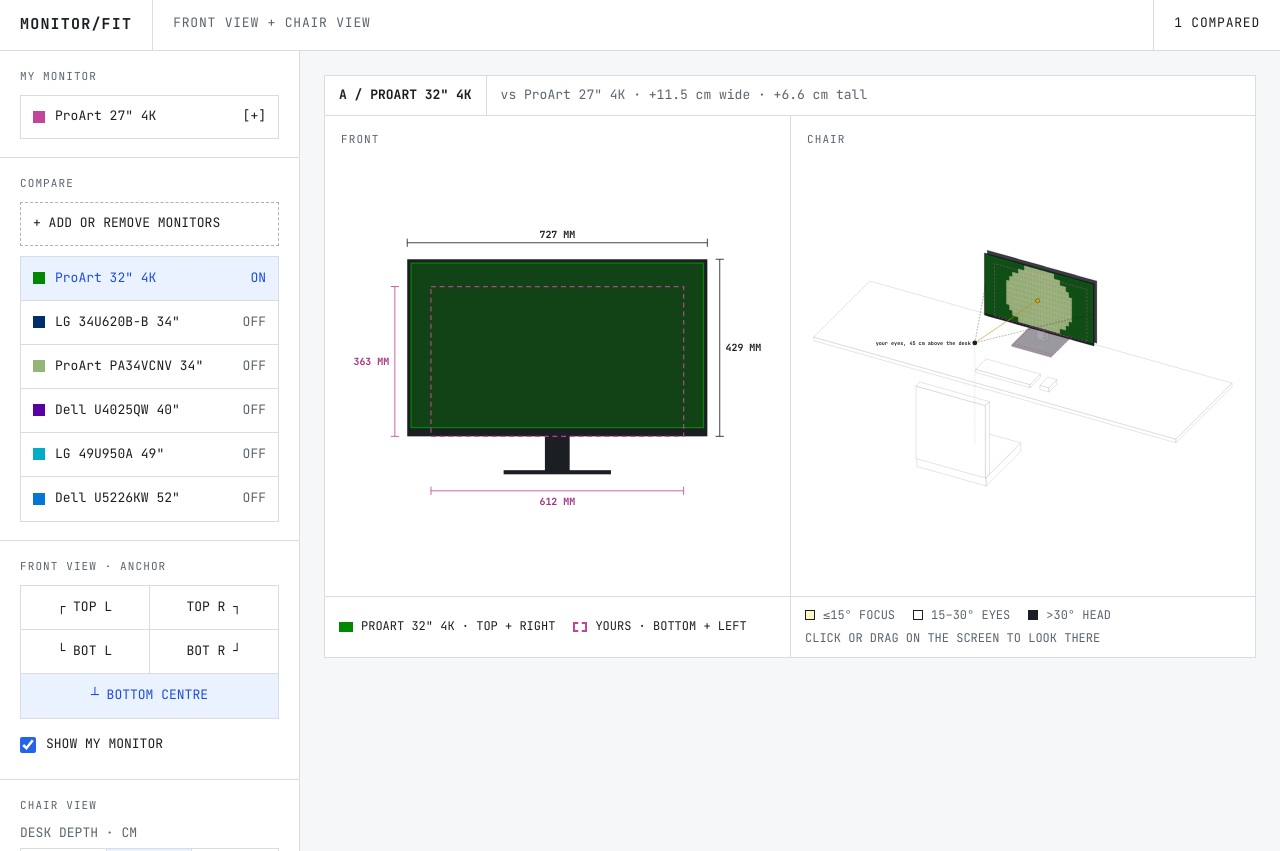
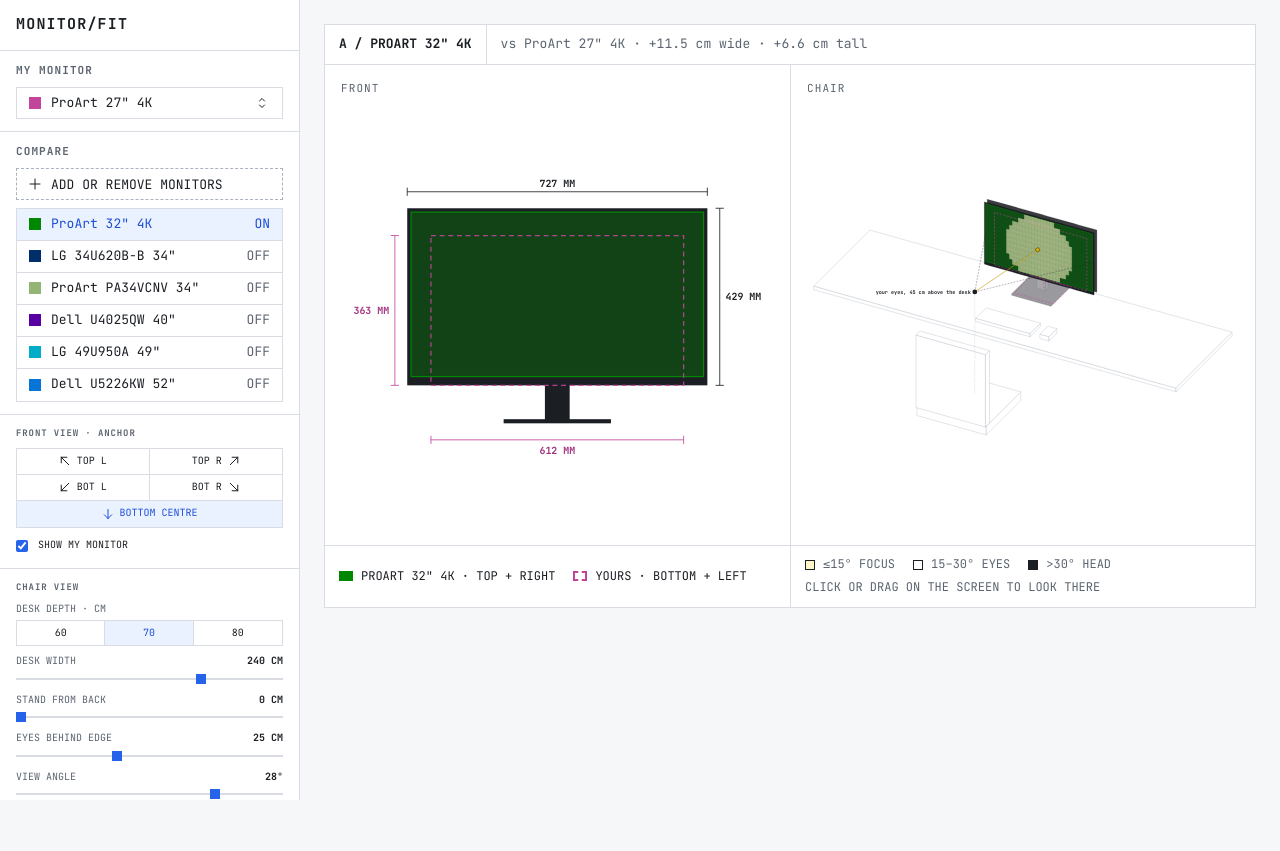
Before and after one commit to f-ricci/monitorfit, a plain HTML site: page monitor-fit.html in a window 1280 px wide. After the commit the page ends 800 px from the top, so only its background shows below. Drawn offline with Linux system fonts and the light colour scheme.

Commit message:
Compact sidebar with Heroicons, brand moved into the sidebar
- Drop the top bar; MONITOR/FIT heads the sidebar
- Smaller controls, 10 px front and chair view sections, bold section
  headings, thin square-thumb sliders
- Heroicons for the pickers, anchors, gaze reset, search and card marks

Co-Authored-By: Claude Opus 5.5 <noreply@anthropic.com>

```diff
--- a/monitor-fit.html
+++ b/monitor-fit.html
@@ -14,49 +14,59 @@ body{margin:0;background:var(--bg);color:var(--ink);font:13px/1.45 "JetBrains Mo
 button,input{font:inherit;color:inherit}
 button{border-radius:0}
 main{margin:0;padding:0}
-input[type=range]{width:100%;margin:0;accent-color:var(--accent)}
+input[type=range]{-webkit-appearance:none;appearance:none;width:100%;height:12px;margin:0;background:transparent;cursor:pointer}
+input[type=range]::-webkit-slider-runnable-track{height:2px;background:var(--line)}
+input[type=range]::-webkit-slider-thumb{-webkit-appearance:none;width:10px;height:10px;margin-top:-4px;background:var(--accent);border:0}
+input[type=range]::-moz-range-track{height:2px;background:var(--line)}
+input[type=range]::-moz-range-progress{height:2px;background:var(--accent)}
+input[type=range]::-moz-range-thumb{width:10px;height:10px;background:var(--accent);border:0;border-radius:0}
 input[type=checkbox]{accent-color:var(--accent);width:16px;height:16px;margin:0}
+.blk.sm input[type=checkbox]{width:12px;height:12px}
 svg{display:block;width:100%;height:auto}
 svg.iso polygon.q{cursor:crosshair}
 /* top bar */
-.top{display:flex;flex-wrap:wrap;align-items:stretch;background:var(--card);border-bottom:1px solid var(--line)}
-.top>div{padding:14px 20px;letter-spacing:.06em}
-.top .brand{font-weight:700;font-size:15px;letter-spacing:.08em;border-right:1px solid var(--line)}
-.top .crumb{color:var(--mute);flex:1 1 200px}
-.top .count{border-left:1px solid var(--line)}
+.brand{padding:14px 16px;font-weight:700;font-size:15px;letter-spacing:.08em;border-bottom:1px solid var(--line)}
 /* layout */
 .layout{display:grid;grid-template-columns:300px minmax(0,1fr);align-items:start}
 .content{padding:24px;min-width:0}
 .side{background:var(--card);border-right:1px solid var(--line);position:sticky;top:0;height:100vh;overflow:auto}
-.blk{padding:18px 20px;border-bottom:1px solid var(--line);display:flex;flex-direction:column;gap:10px}
+.blk{padding:12px 16px;border-bottom:1px solid var(--line);display:flex;flex-direction:column;gap:8px}
+.blk.sm{font-size:10px;gap:8px}
+.blk.sm .lbl{font-size:9px}
 .blk:last-child{border-bottom:0}
-.lbl{font-size:11px;letter-spacing:.1em;color:var(--mute);text-transform:uppercase}
-.field{display:flex;align-items:center;gap:10px;min-height:44px;padding:0 12px;border:1px solid var(--line);background:var(--card);text-align:left;cursor:pointer;width:100%}
+.lbl{font-size:11px;letter-spacing:.1em;color:var(--mute);text-transform:uppercase;font-weight:700}
+.field{display:flex;align-items:center;gap:10px;min-height:32px;line-height:1;padding:0 12px;border:1px solid var(--line);background:var(--card);text-align:left;cursor:pointer;width:100%}
 .field .nm{flex:1 1 auto}
-.field.dashed{border-style:dashed;border-color:var(--shelfline)}
+.field.dashed{border-style:dashed;border-color:var(--shelfline);gap:8px}
+.field.dashed .hi{margin-left:-2px}
+.field .tx{padding-top:1px}
 .sw{width:12px;height:12px;flex:none}
 .list{display:flex;flex-direction:column;border:1px solid var(--line)}
 .list:empty{display:none}
-.list button{display:flex;align-items:center;gap:10px;min-height:44px;padding:0 12px;border:0;border-bottom:1px solid var(--line);background:var(--card);text-align:left;cursor:pointer}
+.list button{display:flex;align-items:center;gap:10px;min-height:32px;padding:0 12px;border:0;border-bottom:1px solid var(--line);background:var(--card);text-align:left;cursor:pointer}
 .list button:last-child{border-bottom:0}
 .list button .nm{flex:1 1 auto}
 .list button .st{color:var(--mute)}
 .list button[aria-pressed=true]{background:var(--sel-bg);color:var(--sel-ink)}
 .list button[aria-pressed=true] .st{color:var(--sel-ink)}
 .anchors{display:grid;grid-template-columns:repeat(2,minmax(0,1fr));border:1px solid var(--line)}
-.anchors button{min-height:44px;border:0;border-bottom:1px solid var(--line);background:var(--card);cursor:pointer}
+.anchors button{min-height:26px;border:0;border-bottom:1px solid var(--line);background:var(--card);cursor:pointer;display:flex;align-items:center;justify-content:center;gap:6px}
 .anchors button:nth-child(odd):not([data-p=bc]){border-right:1px solid var(--line)}
 .anchors [data-p=bc]{grid-column:1/-1;border-bottom:0}
 .anchors button[aria-pressed=true],.seg button[aria-pressed=true]{background:var(--sel-bg);color:var(--sel-ink)}
 .seg{display:grid;grid-template-columns:repeat(3,minmax(0,1fr));border:1px solid var(--line)}
-.seg button{min-height:40px;border:0;border-right:1px solid var(--line);background:var(--card);cursor:pointer}
+.seg button{min-height:24px;border:0;border-right:1px solid var(--line);background:var(--card);cursor:pointer}
 .seg button:last-child{border-right:0}
-.fld{display:flex;flex-direction:column;gap:6px}
+.fld{display:flex;flex-direction:column;gap:4px}
 .fl{display:flex;justify-content:space-between;color:var(--mute);text-transform:uppercase}
 .fl b{color:var(--ink);font-weight:700}
 .fl.sm{font-size:11px;letter-spacing:.06em}
-label.ck{display:flex;align-items:center;gap:10px;min-height:32px;cursor:pointer;text-transform:uppercase}
-.plain{min-height:44px;border:1px solid var(--line);background:var(--card);cursor:pointer;text-transform:uppercase}
+label.ck{display:flex;align-items:center;gap:10px;min-height:20px;cursor:pointer;text-transform:uppercase}
+.plain{min-height:26px;border:1px solid var(--line);background:var(--card);cursor:pointer;text-transform:uppercase;display:flex;align-items:center;justify-content:center;gap:6px}
+svg.hi{flex:none;display:block}
+svg.hi[width="12"]{width:12px;height:12px}
+svg.hi[width="16"]{width:16px;height:16px}
+svg.hi[width="18"]{width:18px;height:18px}
 /* panels */
 .panel{border:1px solid var(--line);background:var(--card)}
 .panel+.panel{margin-top:24px}
@@ -118,37 +128,33 @@ label.ck{display:flex;align-items:center;gap:10px;min-height:32px;cursor:pointer
 </head>
 <body>
 <main>
-<header class="top">
-  <div class="brand">MONITOR/FIT</div>
-  <div class="crumb">FRONT VIEW + CHAIR VIEW</div>
-  <div class="count" id="cnt"></div>
-</header>
 <div class="layout">
 <aside class="side">
+  <div class="brand">MONITOR/FIT</div>
   <section class="blk">
     <div class="lbl">My monitor</div>
-    <button type="button" class="field" id="mineBtn" aria-haspopup="dialog"><span class="sw"></span><span class="nm"></span><span aria-hidden="true">[+]</span></button>
+    <button type="button" class="field" id="mineBtn" aria-haspopup="dialog"><span class="sw"></span><span class="nm"></span><svg class="hi" width="16" height="16" viewBox="0 0 24 24" fill="none" stroke="currentColor" stroke-width="1.5" stroke-linecap="round" stroke-linejoin="round" aria-hidden="true"><path d="M8.25 15 12 18.75 15.75 15m-7.5-6L12 5.25 15.75 9"></path></svg></button>
   </section>
 
   <section class="blk">
     <div class="lbl">Compare</div>
-    <button type="button" class="field dashed" id="cmpBtn" aria-haspopup="dialog">+ ADD OR REMOVE MONITORS</button>
+    <button type="button" class="field dashed" id="cmpBtn" aria-haspopup="dialog"><svg class="hi" width="16" height="16" viewBox="0 0 24 24" fill="none" stroke="currentColor" stroke-width="1.5" stroke-linecap="round" stroke-linejoin="round" aria-hidden="true"><path d="M12 4.5v15m7.5-7.5h-15"></path></svg><span class="tx">ADD OR REMOVE MONITORS</span></button>
     <div class="list" id="picks"></div>
   </section>
 
-  <section class="blk">
+  <section class="blk sm">
     <div class="lbl">Front view · anchor</div>
     <div class="anchors" id="pos">
-      <button type="button" data-p="tl" aria-pressed="false" aria-label="Top left">┌ TOP L</button>
-      <button type="button" data-p="tr" aria-pressed="false" aria-label="Top right">TOP R ┐</button>
-      <button type="button" data-p="bl" aria-pressed="false" aria-label="Bottom left">└ BOT L</button>
-      <button type="button" data-p="br" aria-pressed="false" aria-label="Bottom right">BOT R ┘</button>
-      <button type="button" data-p="bc" aria-pressed="true" aria-label="Bottom centre">┴ BOTTOM CENTRE</button>
+      <button type="button" data-p="tl" aria-pressed="false" aria-label="Top left"><svg class="hi" width="12" height="12" viewBox="0 0 24 24" fill="none" stroke="currentColor" stroke-width="2" stroke-linecap="round" stroke-linejoin="round" aria-hidden="true"><path d="m19.5 19.5-15-15m0 0v11.25m0-11.25h11.25"></path></svg>TOP L</button>
+      <button type="button" data-p="tr" aria-pressed="false" aria-label="Top right">TOP R<svg class="hi" width="12" height="12" viewBox="0 0 24 24" fill="none" stroke="currentColor" stroke-width="2" stroke-linecap="round" stroke-linejoin="round" aria-hidden="true"><path d="m4.5 19.5 15-15m0 0H8.25m11.25 0v11.25"></path></svg></button>
+      <button type="button" data-p="bl" aria-pressed="false" aria-label="Bottom left"><svg class="hi" width="12" height="12" viewBox="0 0 24 24" fill="none" stroke="currentColor" stroke-width="2" stroke-linecap="round" stroke-linejoin="round" aria-hidden="true"><path d="m19.5 4.5-15 15m0 0V8.25m0 11.25h11.25"></path></svg>BOT L</button>
+      <button type="button" data-p="br" aria-pressed="false" aria-label="Bottom right">BOT R<svg class="hi" width="12" height="12" viewBox="0 0 24 24" fill="none" stroke="currentColor" stroke-width="2" stroke-linecap="round" stroke-linejoin="round" aria-hidden="true"><path d="m4.5 4.5 15 15m0 0V8.25m0 11.25H8.25"></path></svg></button>
+      <button type="button" data-p="bc" aria-pressed="true" aria-label="Bottom centre"><svg class="hi" width="12" height="12" viewBox="0 0 24 24" fill="none" stroke="currentColor" stroke-width="2" stroke-linecap="round" stroke-linejoin="round" aria-hidden="true"><path d="M19.5 13.5 12 21m0 0-7.5-7.5M12 21V3"></path></svg>BOTTOM CENTRE</button>
     </div>
     <label class="ck"><input type="checkbox" id="ghost" checked> Show my monitor</label>
   </section>
 
-  <section class="blk">
+  <section class="blk sm">
     <div class="lbl">Chair view</div>
     <div class="fld"><span class="fl">Desk depth · cm</span>
       <div class="seg" id="depth">
@@ -166,7 +172,7 @@ label.ck{display:flex;align-items:center;gap:10px;min-height:32px;cursor:pointer
       <label class="fl sm" for="gy">Left / right</label><input type="range" id="gy" min="-70" max="70" step="1" value="0">
       <label class="fl sm" for="gp">Up / down</label><input type="range" id="gp" min="-45" max="25" step="1" value="0">
     </div>
-    <button type="button" class="plain" id="gc">↺ Gaze back to centre</button>
+    <button type="button" class="plain" id="gc"><svg class="hi" width="12" height="12" viewBox="0 0 24 24" fill="none" stroke="currentColor" stroke-width="2" stroke-linecap="round" stroke-linejoin="round" aria-hidden="true"><path d="M16.023 9.348h4.992v-.001M2.985 19.644v-4.992m0 0h4.992m-4.993 0 3.181 3.183a8.25 8.25 0 0 0 13.803-3.7M4.031 9.865a8.25 8.25 0 0 1 13.803-3.7l3.181 3.182m0-4.991v4.99"></path></svg>Gaze back to centre</button>
   </section>
 </aside>
 <div class="content">
@@ -187,7 +193,7 @@ label.ck{display:flex;align-items:center;gap:10px;min-height:32px;cursor:pointer
   <div class="dlg">
     <div class="dhead">
       <div class="dt">MY MONITOR</div>
-      <label class="dsearch"><svg width="16" height="16" viewBox="0 0 16 16" style="width:16px;flex:none" aria-hidden="true"><circle cx="7" cy="7" r="5" fill="none" stroke="currentColor" stroke-width="1.5"></circle><path d="M11 11 L15 15" stroke="currentColor" stroke-width="1.5"></path></svg><input type="search" id="pq" placeholder="Search monitors, sizes, resolutions" aria-label="Search monitors" autocomplete="off"><span class="kbd">ESC</span></label>
+      <label class="dsearch"><svg class="hi" width="18" height="18" viewBox="0 0 24 24" fill="none" stroke="currentColor" stroke-width="1.5" stroke-linecap="round" stroke-linejoin="round" aria-hidden="true"><path d="m21 21-5.197-5.197m0 0A7.5 7.5 0 1 0 5.196 5.196a7.5 7.5 0 0 0 10.607 10.607Z"></path></svg><input type="search" id="pq" placeholder="Search monitors, sizes, resolutions" aria-label="Search monitors" autocomplete="off"><span class="kbd">ESC</span></label>
     </div>
     <div class="dfilter" id="pfilter"></div>
     <div class="grid" id="pgrid"></div>
@@ -201,7 +207,7 @@ label.ck{display:flex;align-items:center;gap:10px;min-height:32px;cursor:pointer
   <div class="dlg">
     <div class="dhead">
       <div class="dt">COMPARE</div>
-      <label class="dsearch"><svg width="16" height="16" viewBox="0 0 16 16" style="width:16px;flex:none" aria-hidden="true"><circle cx="7" cy="7" r="5" fill="none" stroke="currentColor" stroke-width="1.5"></circle><path d="M11 11 L15 15" stroke="currentColor" stroke-width="1.5"></path></svg><input type="search" id="cq" placeholder="Search monitors, sizes, resolutions" aria-label="Search monitors" autocomplete="off"><span class="kbd">ESC</span></label>
+      <label class="dsearch"><svg class="hi" width="18" height="18" viewBox="0 0 24 24" fill="none" stroke="currentColor" stroke-width="1.5" stroke-linecap="round" stroke-linejoin="round" aria-hidden="true"><path d="m21 21-5.197-5.197m0 0A7.5 7.5 0 1 0 5.196 5.196a7.5 7.5 0 0 0 10.607 10.607Z"></path></svg><input type="search" id="cq" placeholder="Search monitors, sizes, resolutions" aria-label="Search monitors" autocomplete="off"><span class="kbd">ESC</span></label>
       <div class="dcount" id="ccount"></div>
     </div>
     <div class="dfilter" id="cfilter"></div>
@@ -317,7 +323,6 @@ function renderPicks(){
     b.onclick=function(){st.show=on?st.show.filter(function(id){return id!==m.id}):st.show.concat(m.id);renderPicks();draw()};
     picks.appendChild(b);
   });
-  document.getElementById("cnt").textContent=st.show.length+" COMPARED";
   renderPanels();
 }
 function signed(mm){return mm===0?"same":(mm>0?"+":"−")+cm(Math.abs(mm))}
@@ -370,9 +375,13 @@ function card(m,on,withMine){
   var meta=document.createElement("span");meta.className="meta";
   meta.appendChild(document.createTextNode((m.bw/10).toFixed(1)+" × "+(m.bh/10).toFixed(1)+" CM"));meta.appendChild(document.createElement("br"));
   meta.appendChild(document.createTextNode(m.res+" · "+(m.R?m.curve:"FLAT")));c.appendChild(meta);
-  var ind=document.createElement("span");ind.className="ind";ind.setAttribute("aria-hidden","true");ind.textContent=on?"✓":"+";c.appendChild(ind);
+  var ind=document.createElement("span");ind.className="ind";ind.setAttribute("aria-hidden","true");ind.appendChild(icon(on?"m4.5 12.75 6 6 9-13.5":"M12 4.5v15m7.5-7.5h-15",16,on?2:1.5));c.appendChild(ind);
   return c;
 }
+// a Heroicons outline icon from its path data
+function icon(d,size,sw){var s=document.createElementNS(NS,"svg");
+  [["width",size],["height",size],["viewBox","0 0 24 24"],["fill","none"],["stroke","currentColor"],["stroke-width",sw],["stroke-linecap","round"],["stroke-linejoin","round"],["class","hi"]].forEach(function(a){s.setAttribute(a[0],a[1])});
+  el("path",{d:d},s);return s}
 function noMatch(g){var n=document.createElement("div");n.className="none";n.textContent="No monitors match";g.appendChild(n)}
 function renderGrid(){
   var term=pq.value.trim().toLowerCase();pgrid.textContent="";
```
